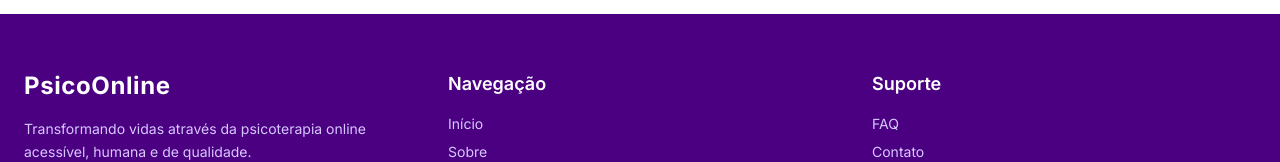
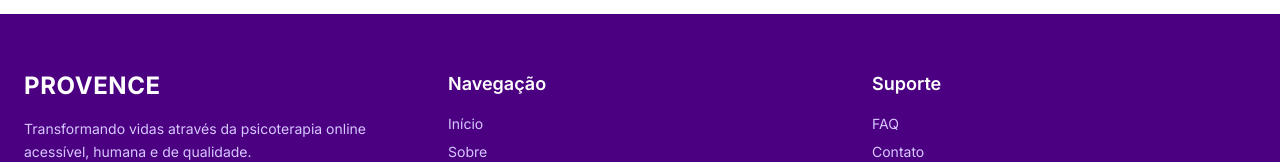
Before and after one commit to yasmimaliceteixeira/provence-frontend, a Next.js app: page / in a window 1280 px wide. Shown: the part 3886-4048 px from the top of the page. Built offline with nearby package versions, Linux system fonts and the light colour scheme.

Commit message:
Atualiza footer (remove contato e melhora layout)

```diff
--- a/components/footer.tsx
+++ b/components/footer.tsx
@@ -7,7 +7,7 @@ export default function Footer() {
           {/* Logo + descrição */}
           <div>
             <h3 className="text-2xl font-bold mb-4 tracking-wide">
-              PsicoOnline
+              PROVENCE
             </h3>
             <p className="text-[#D7C7FF] text-sm leading-relaxed max-w-sm">
               Transformando vidas através da psicoterapia online acessível,
```
